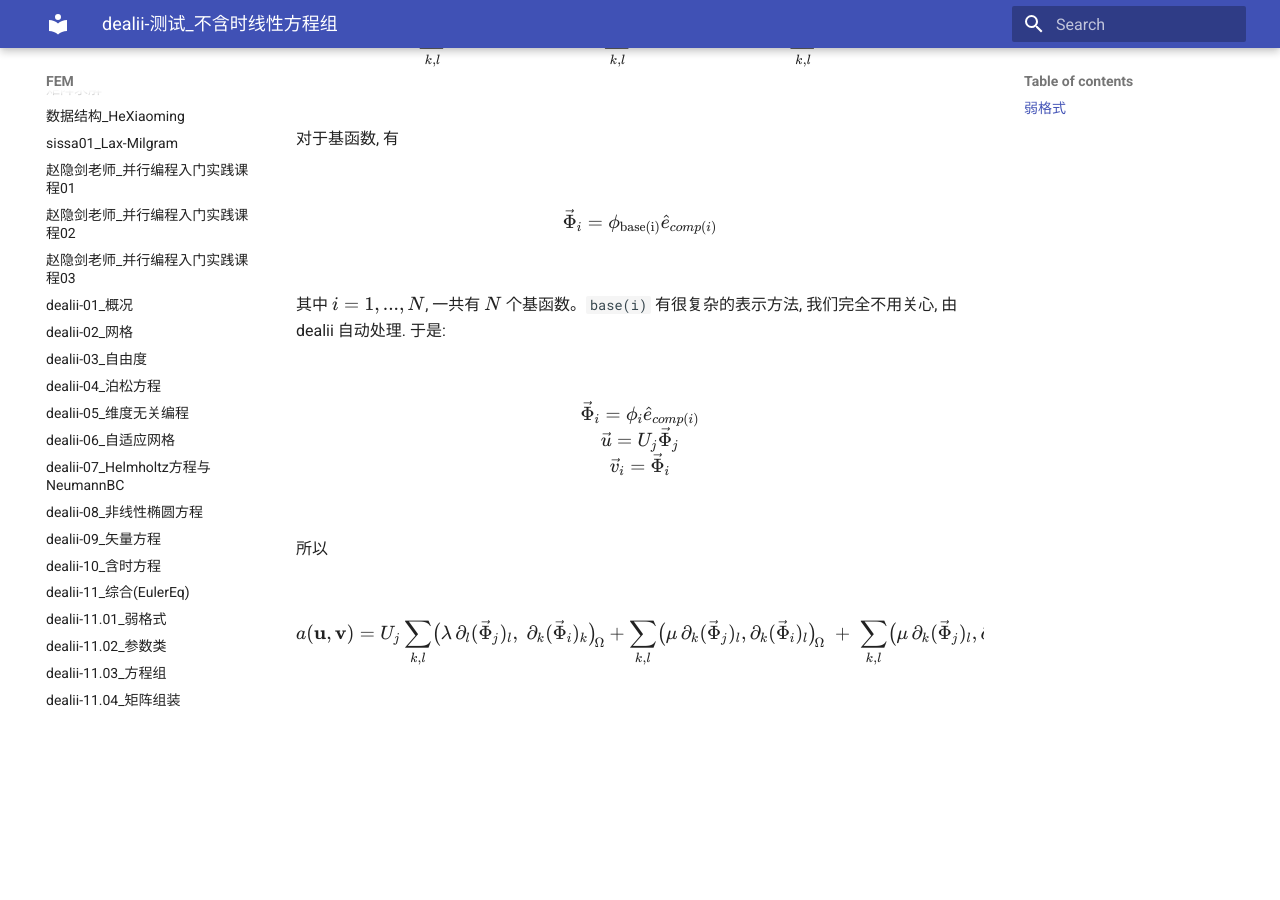
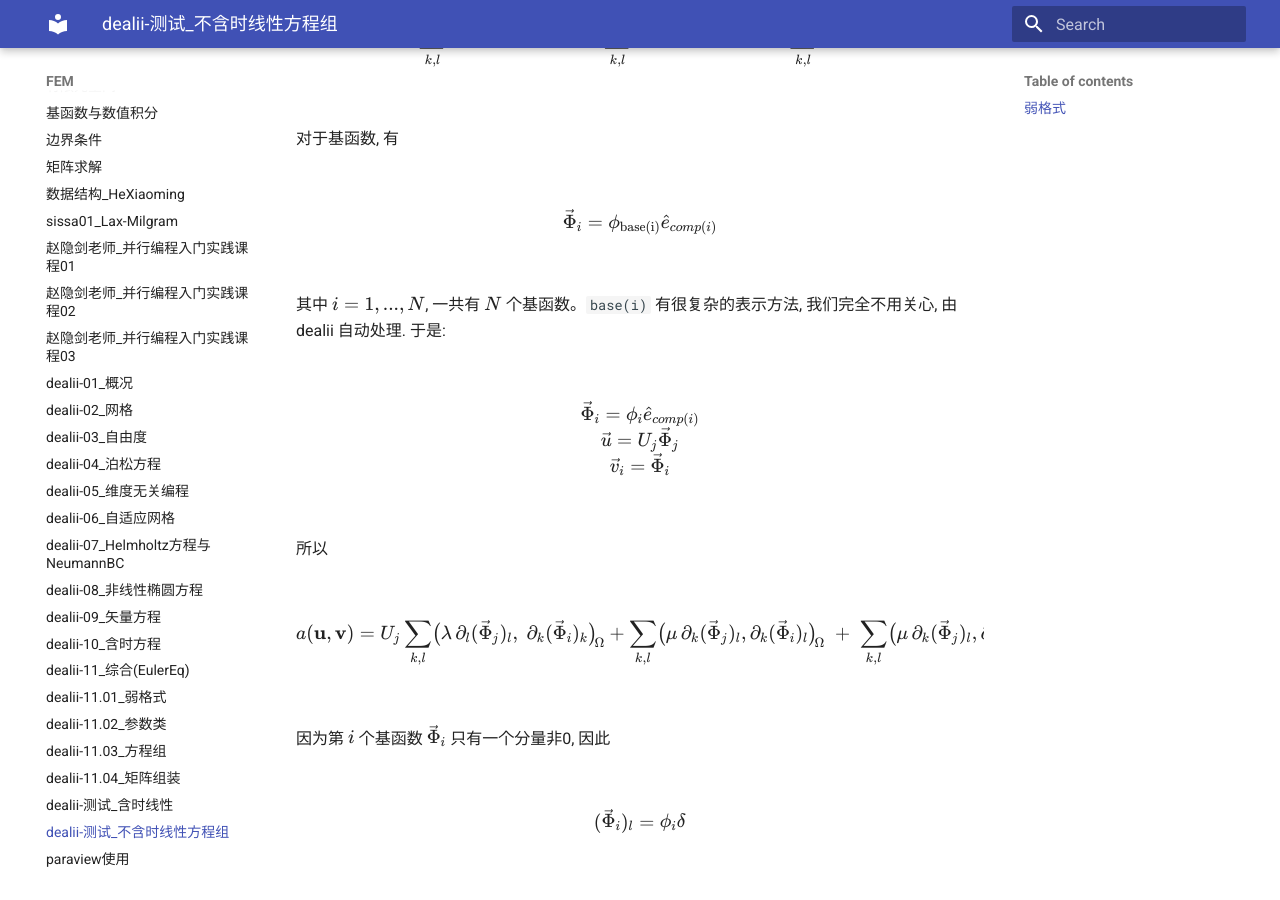
Before and after one commit to ymma98/technotes, an MkDocs documentation site: the page built from docs/FEM/dealii-测试_不含时线性方程组.md, in a window 1280 px wide and 900 px high, scrolled down 2289 px. Built offline with MkDocs 1.6.1 and Material for MkDocs 9.7.7, drawn with Linux system fonts in a browser that asks for light colours; before the commit the page ends 3022 px from its top, so only the background shows below that.

Commit message:
docs/FEM/dealii-测试_不含时线性方程组.md updated from https://stackedit.cn/

```diff
--- a/docs/FEM/dealii-测试_不含时线性方程组.md
+++ b/docs/FEM/dealii-测试_不含时线性方程组.md
@@ -132,9 +132,15 @@ U_j\sum_{k,l}
 \;+\;\sum_{k,l}
 \bigl(\mu\,\partial_k (\vec{\Phi}_j)_l,\partial_l (\vec{\Phi}_i)_k\bigr)_{\!\Omega}.
 $$
+
+因为第 $i$ 个基函数 $\vec{\Phi}_i$ 只有一个分量非0, 因此
+
+$$
+(\vec{\Phi}_i)_l = \phi_i \delta
+$$
 <!--stackedit_data:
-eyJoaXN0b3J5IjpbODQ1MDg4NjgxLC0xMDQ2MjkzOTY0LC01Mz
-Q0NDQ3NDMsMTg2MDg0NzcwNiwtNTM2NjAzMjAxLDYxMTUxMTgy
-OCwtMTI1OTQ5OTA2NywtOTY5NjYwMDYzLC0xMzYyMjAwOTg3XX
-0=
+eyJoaXN0b3J5IjpbLTQ1OTM5MjU5MSwtMTA0NjI5Mzk2NCwtNT
+M0NDQ0NzQzLDE4NjA4NDc3MDYsLTUzNjYwMzIwMSw2MTE1MTE4
+MjgsLTEyNTk0OTkwNjcsLTk2OTY2MDA2MywtMTM2MjIwMDk4N1
+19
 -->
```
